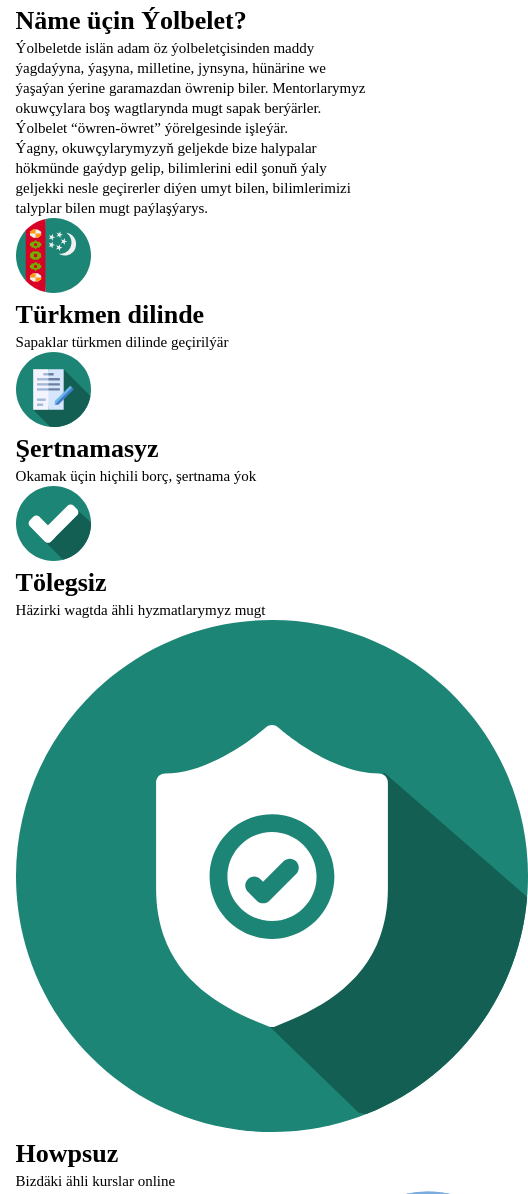
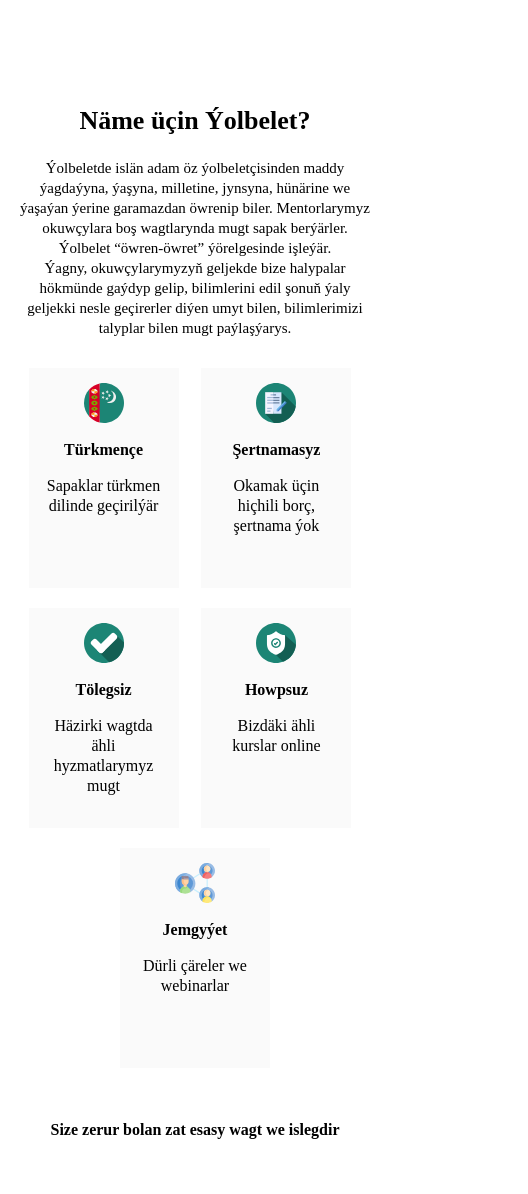
Before and after one commit to MyratSahetgulyyev/Yolbelet-web-site, a plain HTML site: page index.html in a window 390 px wide. Shown: the part 588-1782 px from the top of the page, 528 px wide, since content can reach past the window. Drawn offline with Linux system fonts and the light colour scheme.

Commit message:
feat: addd responsive for why-us block

```diff
--- a/index.html
+++ b/index.html
@@ -52,44 +52,62 @@
     <section class="why-us">
       <div class="container why-us_container">
         <h1 class="why-us_title">Näme üçin Ýolbelet?</h1>
-        <p class="why-us_text">Ýolbeletde islän adam öz ýolbeletçisinden maddy ýagdaýyna, ýaşyna, milletine, jynsyna, hünärine we ýaşaýan ýerine garamazdan öwrenip biler. Mentorlarymyz okuwçylara boş wagtlarynda mugt sapak berýärler. Ýolbelet “öwren-öwret” ýörelgesinde işleýär.
+        <div class="why-us_text">
+          <p>Ýolbeletde islän adam öz ýolbeletçisinden maddy ýagdaýyna, ýaşyna, milletine, jynsyna, hünärine we ýaşaýan ýerine garamazdan öwrenip biler. Mentorlarymyz okuwçylara boş wagtlarynda mugt sapak berýärler. Ýolbelet “öwren-öwret” ýörelgesinde işleýär.
         </p>
-        <p class="why-us_text">Ýagny, okuwçylarymyzyň geljekde bize halypalar hökmünde gaýdyp gelip, bilimlerini edil şonuň ýaly geljekki nesle geçirerler diýen umyt bilen, bilimlerimizi talyplar bilen mugt paýlaşýarys. </p>
+        <p>Ýagny, okuwçylarymyzyň geljekde bize halypalar hökmünde gaýdyp gelip, bilimlerini edil şonuň ýaly geljekki nesle geçirerler diýen umyt bilen, bilimlerimizi talyplar bilen mugt paýlaşýarys. </p>
+        </div>
         <div class="why-us_blocks">
           <div class="why-us_block">
-            <img src="img/why-us/turkmenistan (1).svg" alt="turkmen language" class="why-us_block__img">
-            <h2 class="why-us_block__title">Türkmen dilinde</h2>
+            <div class="why-us_block_in">
+              <img src="img/why-us/turkmenistan (1).svg" alt="turkmen language" class="why-us_block__img">
+            <h3 class="why-us_block__title">Türkmençe</h3>
             <p class="why-us_block__text">Sapaklar türkmen dilinde geçirilýär</p>
+            </div>
+            <!-- why-us_block_in -->
           </div>
           <!-- why-us_block -->
           <div class="why-us_block">
-            <img src="img/why-us/contract.svg" alt="without contract" class="why-us_block__img">
-            <h2 class="why-us_block__title">Şertnamasyz</h2>
+            <div class="why-us_block_in">
+              <img src="img/why-us/contract.svg" alt="without contract" class="why-us_block__img">
+            <h3 class="why-us_block__title">Şertnamasyz</h3>
             <p class="why-us_block__text">Okamak üçin hiçhili borç, şertnama ýok</p>
+            </div>
+            <!-- why-us_block_in -->
           </div>
           <!-- why-us_block -->
           <div class="why-us_block">
-            <img src="img/why-us/checked 1.svg" alt="free" class="why-us_block__img">
-            <h2 class="why-us_block__title">Tölegsiz</h2>
+            <div class="why-us_block_in">
+              <img src="img/why-us/checked 1.svg" alt="free" class="why-us_block__img">
+            <h3 class="why-us_block__title">Tölegsiz</h3>
             <p class="why-us_block__text">Häzirki wagtda ähli hyzmatlarymyz mugt</p>
+            </div>
+            <!-- why-us_block_in -->
           </div>
           <!-- why-us_block -->
           <div class="why-us_block">
-            <img src="img/why-us/Group 3078.svg" alt="safety" class="why-us_block__img">
-            <h2 class="why-us_block__title">Howpsuz</h2>
+            <div class="why-us_block_in">
+              <img src="img/why-us/Group 3078.svg" alt="safety" class="why-us_block__img">
+            <h3 class="why-us_block__title">Howpsuz</h3>
             <p class="why-us_block__text">Bizdäki ähli kurslar online</p>
+            </div>
+            <!-- why-us_block_in -->
           </div>
           <!-- why-us_block -->
           <div class="why-us_block">
-            <img src="img/why-us/network.svg" alt="community" class="why-us_block__img">
-            <h2 class="why-us_block__title">Jemgyýet</h2>
+            <div class="why-us_block_in">
+              <img src="img/why-us/network.svg" alt="community" class="why-us_block__img">
+            <h3 class="why-us_block__title">Jemgyýet</h3>
             <p class="why-us_block__text">Dürli çäreler we webinarlar</p>
+            </div>
+            <!-- why-us_block_in -->
           </div>
           <!-- why-us_block -->
         </div>
         <!-- why-us_blocks -->
-        <h3 class="why-us_slogan">Size zerur bolan zat esasy wagt we islegdir</h3>
+        <h2 class="why-us_slogan">Size zerur bolan zat esasy wagt we islegdir</h2>
       </div>
+      <!-- container why-us_container -->
     </section>
     <!-- section why us -->
 </body>
--- a/sass/_media.sass
+++ b/sass/_media.sass
@@ -21,6 +21,12 @@
     padding-bottom: 200px
     &_button
       padding: 10px 30px
+  .why-us
+    &_block
+      &:not(:last-child)
+        margin-right: 20px
+      &__text
+        font-size: 16px
 
 @media ( max-width: 992px )
   .container
@@ -38,9 +44,24 @@
       padding-bottom: 50px
   .intro
     padding-bottom: 160px
+    &_container
+      overflow: hidden
     &_button
       &:not(:last-child)
         margin-right: 20px
+  .why-us
+    &_block
+      height: 220px
+      &:not(:last-child)
+        margin-right: 10px
+      &_in
+        padding: 20px
+      &__img
+        width: 50px
+        height: 50px
+      &__title
+        font-size: 16px
+        line-height: 23px
 
 @media ( max-width: 768px )
   .container
@@ -65,6 +86,23 @@
       margin-right: 0
     &_img
       margin-bottom: 40px
+  .why-us
+    &_slogan
+      font-size: 16px
+      line-height: 23px
+    &_blocks
+      flex-wrap: wrap
+      place-content: space-evenly
+    &_block
+      width: 150px
+      margin-bottom: 20px
+      &:not(:last-child)
+        margin-right: 10px
+      &_in
+        padding: 15px
+      &__img
+        width: 40px
+        height: 40px
 
 @media ( max-width: 576px )
   .container
--- /dev/null
+++ b/sass/blocks/_why-us.sass
@@ -0,0 +1,39 @@
+.why-us
+  padding-top: 100px
+  padding-bottom: 140px
+  &_container
+    display: flex
+    flex-direction: column
+    align-items: center
+    text-align: center
+  &_title
+    margin-bottom: 20px
+  &_text
+    margin-bottom: 30px
+  &_blocks
+    display: flex
+    justify-content: space-between
+    margin-bottom: 30px
+  &_block
+    height: 250px
+    background-color: #fff
+    &:not(:last-child)
+      margin-right: 30px
+    &_in
+      height: 100%
+      display: flex
+      flex-direction: column
+      align-items: center
+      padding: 25px
+      background: #FAFAFA
+    &__img
+      width: 75px
+      height: 75px
+      margin-bottom: 15px
+    &__title
+      font-family: New York Extra Large
+      font-style: normal
+      font-weight: 800
+      font-size: 22px
+      line-height: 35px
+      margin-bottom: 15px
--- a/sass/style.sass
+++ b/sass/style.sass
@@ -10,5 +10,8 @@
 //Блок- intro
 @import 'blocks/intro'
 
+//Блок- why-us
+@import 'blocks/why-us'
+
 // media
 @import 'media'
```
Also changed, not shown: css/style.css, 1 other file.
